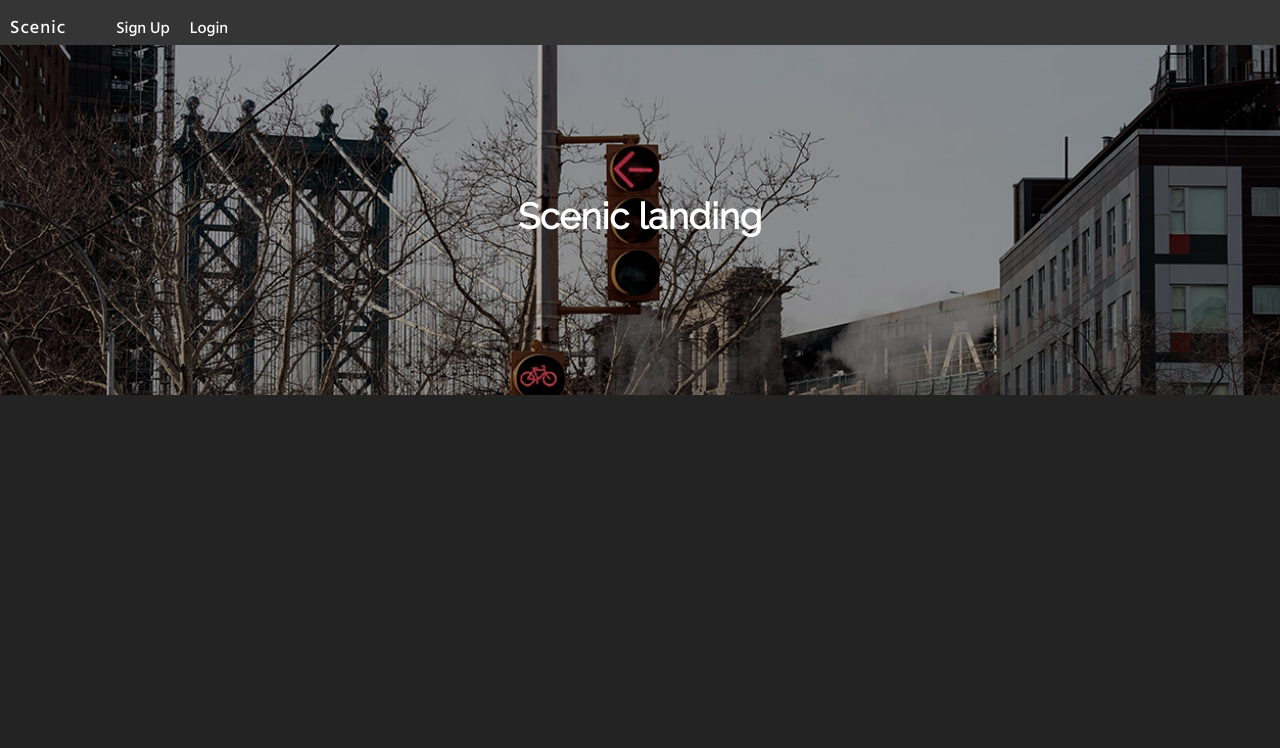
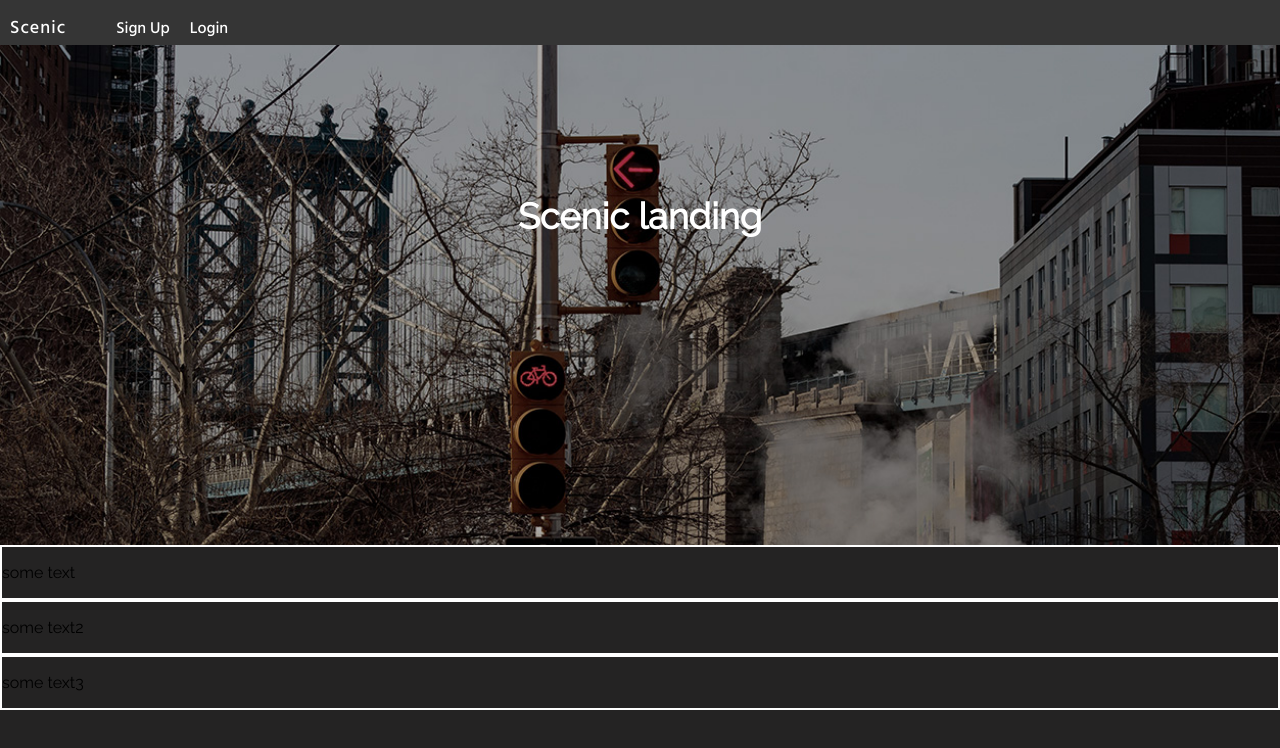
Before and after one commit to TmothyMartel/scenic, a React (Create React App) app: page / in a window 1280 px wide. Shown: the top 748 px of the page. Built offline with nearby package versions, Linux system fonts and the light colour scheme.

Commit message:
added additional components

```diff
--- /dev/null
+++ b/src/components/css/info-box.css
@@ -0,0 +1,3 @@
+.card {
+    border: 2px solid #fff;
+}
--- a/src/components/css/landing.css
+++ b/src/components/css/landing.css
@@ -3,8 +3,9 @@
 	background-size: cover;
 	background-repeat: no-repeat;
 	width: 100%;
-	max-height: 900px;
-	min-height: 350px;
+	height:auto;
+	min-height: 500px
+
 }
 
 .landing-title {
--- /dev/null
+++ b/src/components/info-box.js
@@ -0,0 +1,18 @@
+import React from 'react';
+import './css/info-box.css';
+export default function InfoBox(props) {
+    return (
+        <section className="container">
+            <article className="card">
+                <p>some text</p>
+            </article>
+            <article className="card">
+                <p>some text2</p>
+            </article>
+            <article className="card">
+                <p>some text3</p>
+            </article>
+        </section>
+
+    )
+}
--- a/src/components/landing.js
+++ b/src/components/landing.js
@@ -1,9 +1,15 @@
-import React, { Component } from "react";
+import React from "react";
+import InfoBox from './info-box'
 import "./css/landing.css";
 export default function Landing(props) {
 	return (
-		<div className="hero">
+        <div>
+		<header className="hero">
 			<h1 className="landing-title"> Scenic landing </h1>
-		</div>
+		</header>
+        <section>
+            <InfoBox />
+        </section>
+        </div>
 	);
 }
```
Also changed, not shown: src/components/create.js (added), src/components/detail.js (added), src/components/locations.js (added), src/components/login.js (added), src/components/profile.js (added), src/components/signup.js (added).
